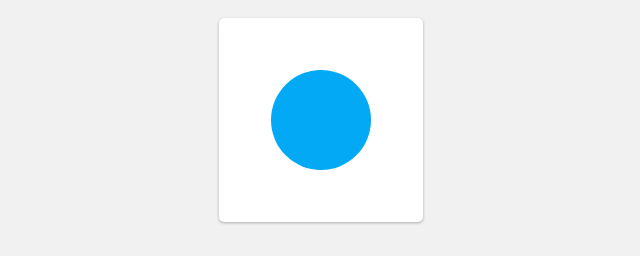
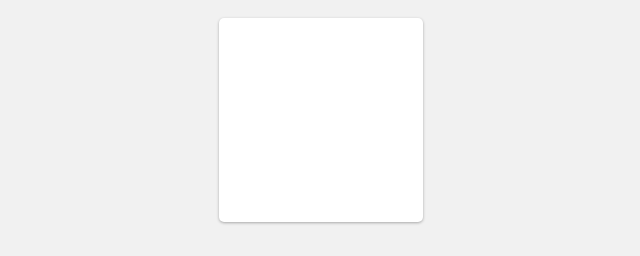
Before and after one commit to juanpernu/CSS4life, a plain HTML site: page index.html in a window 1280 px wide. Shown: the part 544-800 px from the top of the page, without its empty margins (319-959 px from the left). Drawn offline with Linux system fonts and the light colour scheme.

Commit message:
Circle - 0 to full

```diff
--- a/index.html
+++ b/index.html
@@ -85,9 +85,9 @@
     }
 
     .circulo {
-      width: 50%;
-      height: 50%;
-      border-radius: 50%;
+      width: 0;
+      height: 0;
+      border-radius: 25%;
       background: #03a9f4;
       margin: 0 auto;
       position: relative;
```
